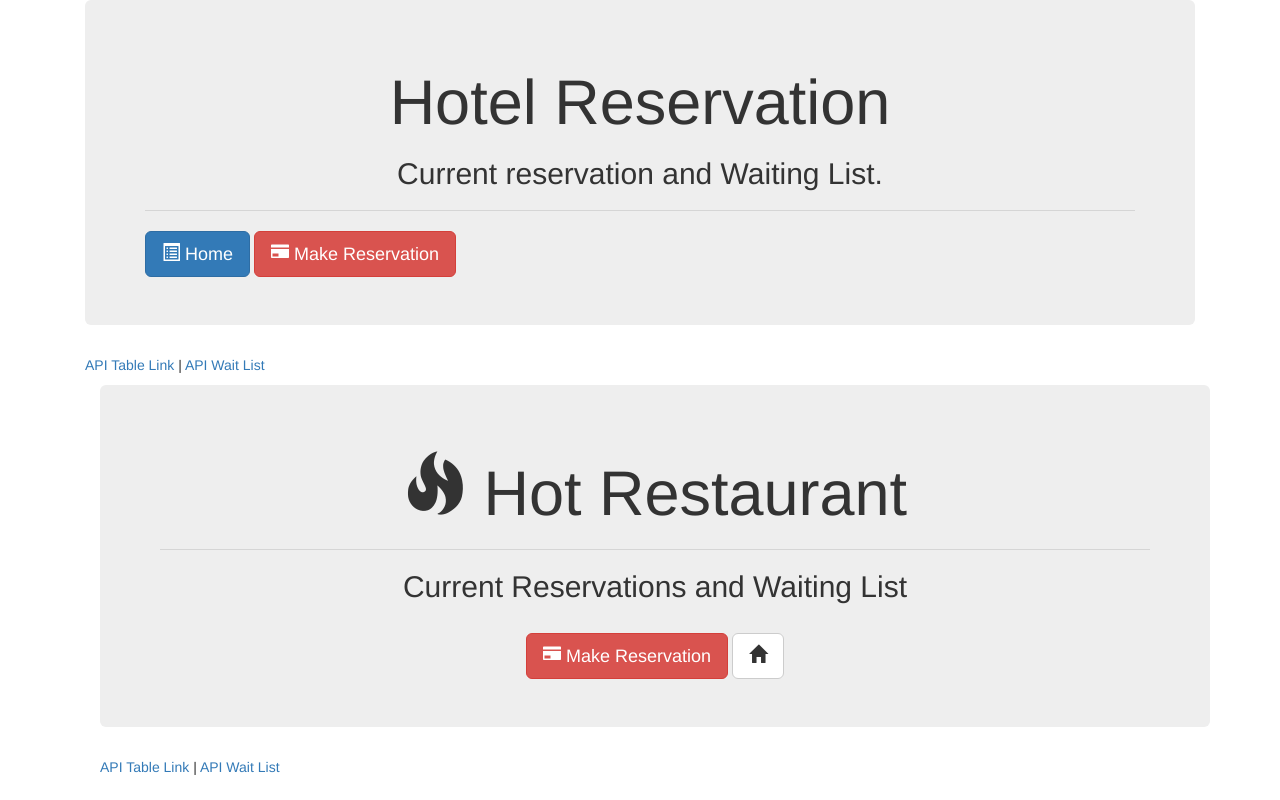
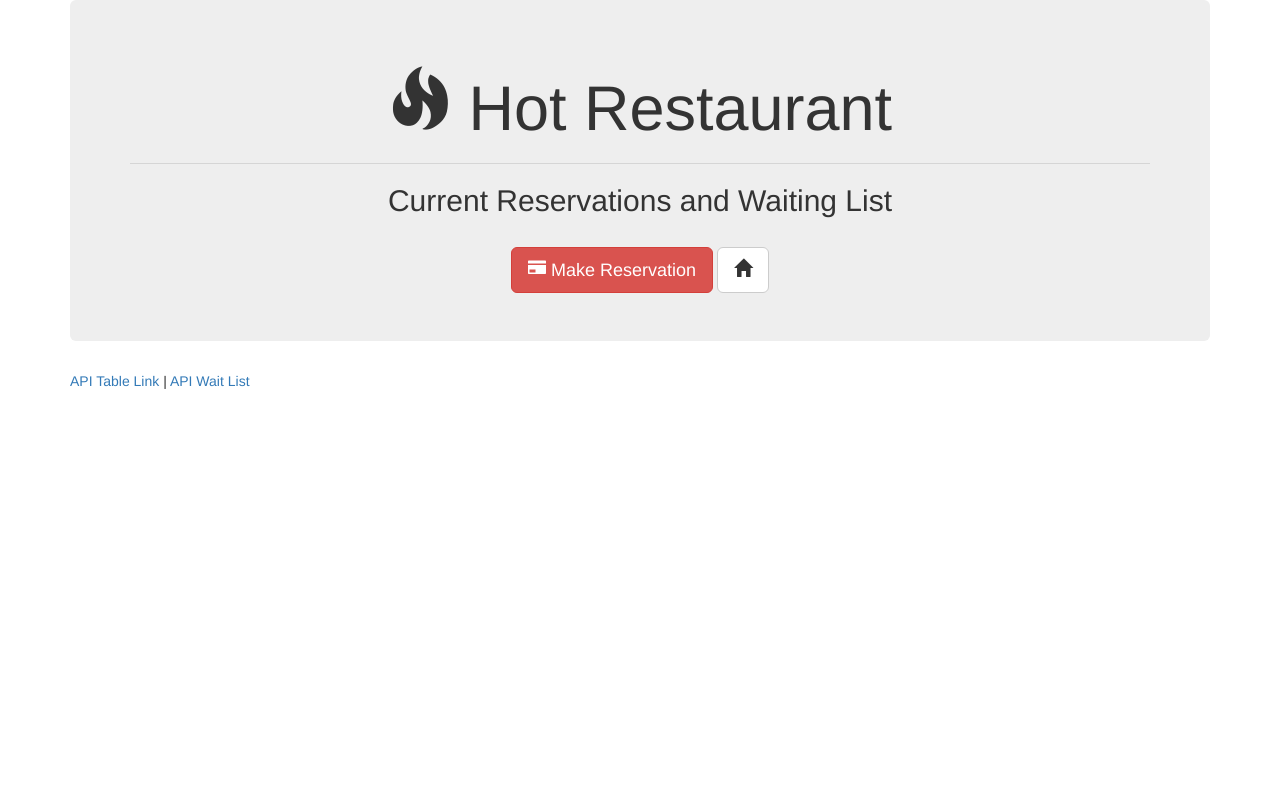
Before and after one commit to sangl003/Hot_Restaurant, a website: page Tables.html in a window 1280 px wide. Drawn offline with nearby package versions, Linux system fonts and the light colour scheme.

Commit message:
working routes

```diff
--- a/Tables.html
+++ b/Tables.html
@@ -4,34 +4,7 @@
 <head>
   <meta charset="UTF-8">
   <title>Hotel Reservation - Express</title>
-  <!-- Latest compiled and minified CSS & JS -->
-  <link rel="stylesheet" href="https://maxcdn.bootstrapcdn.com/bootstrap/4.0.0/css/bootstrap.min.css">
-  <link rel="stylesheet" href="https://stackpath.bootstrapcdn.com/font-awesome/4.7.0/css/font-awesome.min.css">
-  <script src="https://code.jquery.com/jquery.js"></script>
-  <script src="https://maxcdn.bootstrapcdn.com/bootstrap/4.0.0/js/bootstrap.min.js"></script>
-
-</head>
-
-<body>
-
-<div class="container">
-    <div class="jumbotron">
-      <h1 class ="text-center">Hotel Reservation</h1>
-      <h2 class ="text-center">Current reservation and Waiting List. </h2>
-      <hr>
-      <a href="/index.html"><button type="button" class="btn btn-lg btn-primary"><span class="glyphicon glyphicon-list-alt"></span> Home </button></a>
-      <a href="/reserve"><button type="button" class="btn btn-lg btn-danger"><span class="glyphicon glyphicon-credit-card"></span> Make Reservation</button></a>
-    </div>
-</div>
-
-
-</div>
-<footer class="footer">
-
-    <div class="container">
-      <p><a href="/api/tables">API Table Link</a> | <a href="/api/waitlist">API Wait List</a></p>
-
-	<!-- Latest compiled and minified CSS & JS -->
+ 	<!-- Latest compiled and minified CSS & JS -->
 	<link rel="stylesheet" href="https://maxcdn.bootstrapcdn.com/bootstrap/3.3.6/css/bootstrap.min.css" integrity="sha384-1q8mTJOASx8j1Au+a5WDVnPi2lkFfwwEAa8hDDdjZlpLegxhjVME1fgjWPGmkzs7" crossorigin="anonymous">
 	<script src="https://code.jquery.com/jquery.js"></script>
 	<script src="https://maxcdn.bootstrapcdn.com/bootstrap/3.3.6/js/bootstrap.min.js" integrity="sha384-0mSbJDEHialfmuBBQP6A4Qrprq5OVfW37PRR3j5ELqxss1yVqOtnepnHVP9aJ7xS" crossorigin="anonymous"></script>
```
Also changed, not shown: index.html (+2 -2 lines).
